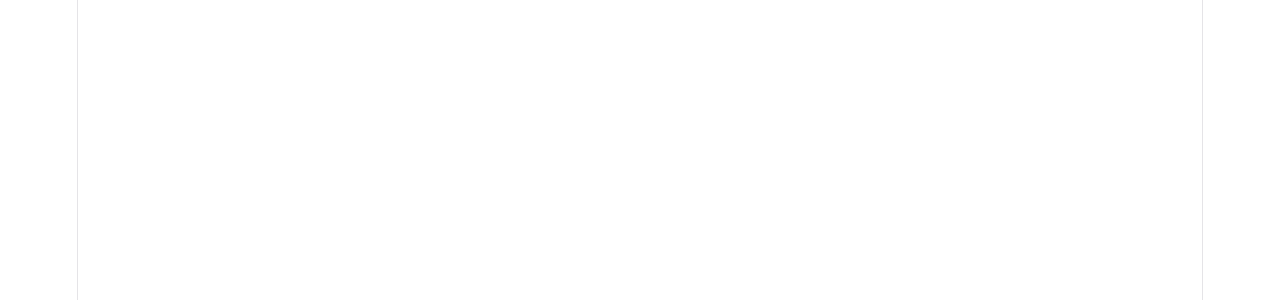
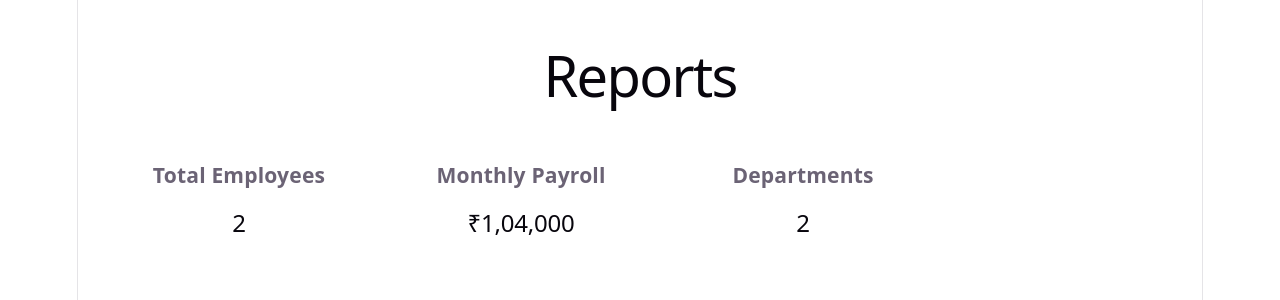
Before and after one commit to Saloni-Joshi-codes/Internship_project_01, a React (Vite) app in the folder client/: page /reports in a window 1280 px wide. Before the commit this address had no page. Shown: the top 300 px of the page. Built offline with nearby package versions, Linux system fonts and the light colour scheme.

Commit message:
Created reports dashboard page

```diff
--- a/client/src/App.jsx
+++ b/client/src/App.jsx
@@ -4,7 +4,7 @@
 import Dashboard from "./pages/Dashboard";
 import Employee from "./pages/Employee";
 import Payroll from "./pages/payroll";
-
+import Reports from "./pages/Reports";
 function App() {
   return (
     <Routes>
@@ -12,6 +12,7 @@
       <Route path="/dashboard" element={<Dashboard />} />
       <Route path="/employees" element={<Employee />} />
       <Route path="/payroll" element={<Payroll />} />
+      <Route path="/reports" element={<Reports />} />
     </Routes>
   );
 }
--- /dev/null
+++ b/client/src/pages/Reports.jsx
@@ -0,0 +1,54 @@
+function Reports() {
+  return (
+    <div style={{ padding: "30px" }}>
+      <h1>Reports</h1>
+
+      <div
+        style={{
+          display: "flex",
+          gap: "20px",
+          marginTop: "25px",
+          flexWrap: "wrap",
+        }}
+      >
+        <div
+          style={{
+            border: "1px solid white",
+            padding: "20px",
+            width: "220px",
+            borderRadius: "8px",
+          }}
+        >
+          <h3>Total Employees</h3>
+          <h2>2</h2>
+        </div>
+
+        <div
+          style={{
+            border: "1px solid white",
+            padding: "20px",
+            width: "220px",
+            borderRadius: "8px",
+          }}
+        >
+          <h3>Monthly Payroll</h3>
+          <h2>₹1,04,000</h2>
+        </div>
+
+        <div
+          style={{
+            border: "1px solid white",
+            padding: "20px",
+            width: "220px",
+            borderRadius: "8px",
+          }}
+        >
+          <h3>Departments</h3>
+          <h2>2</h2>
+        </div>
+      </div>
+    </div>
+  );
+}
+
+export default Reports;
```
